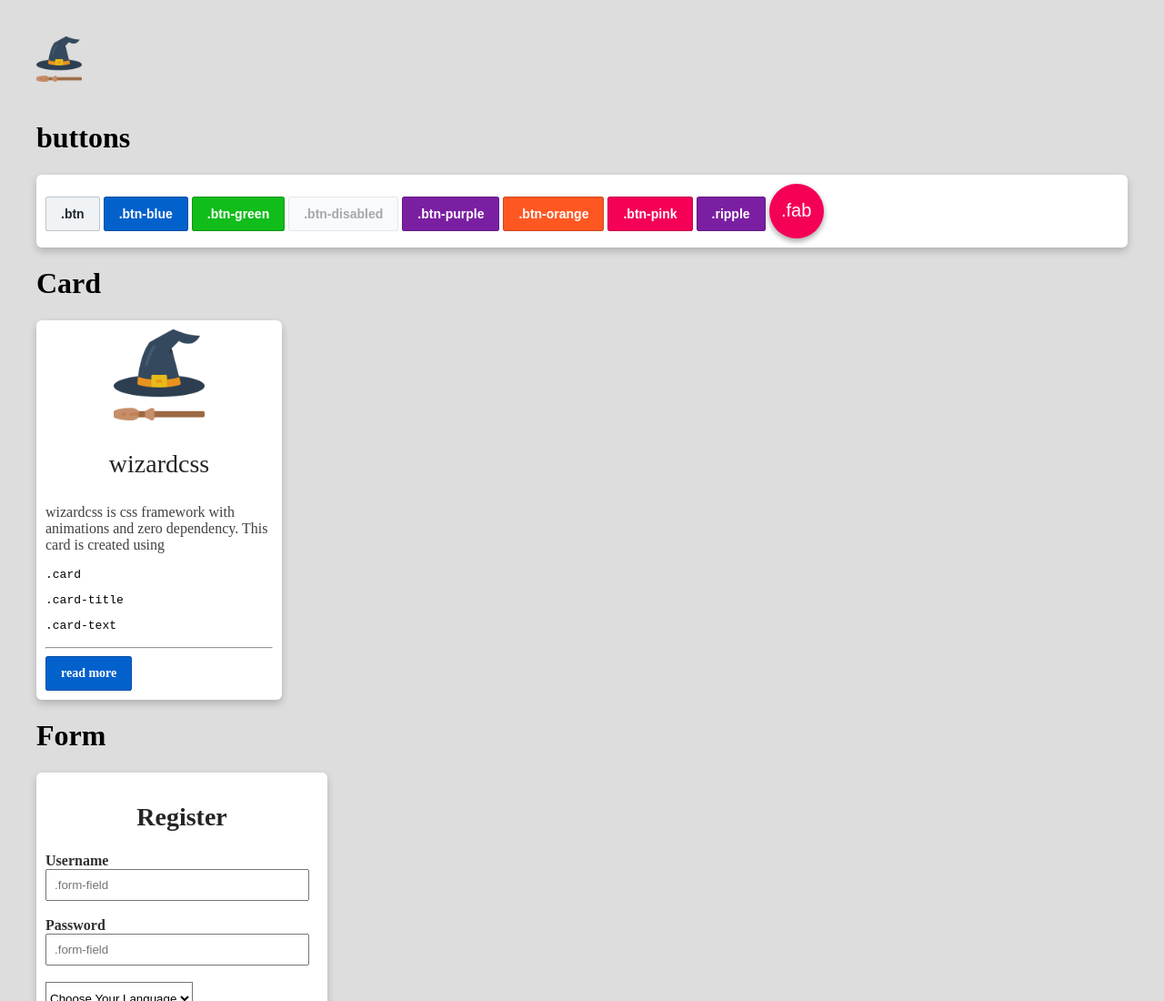
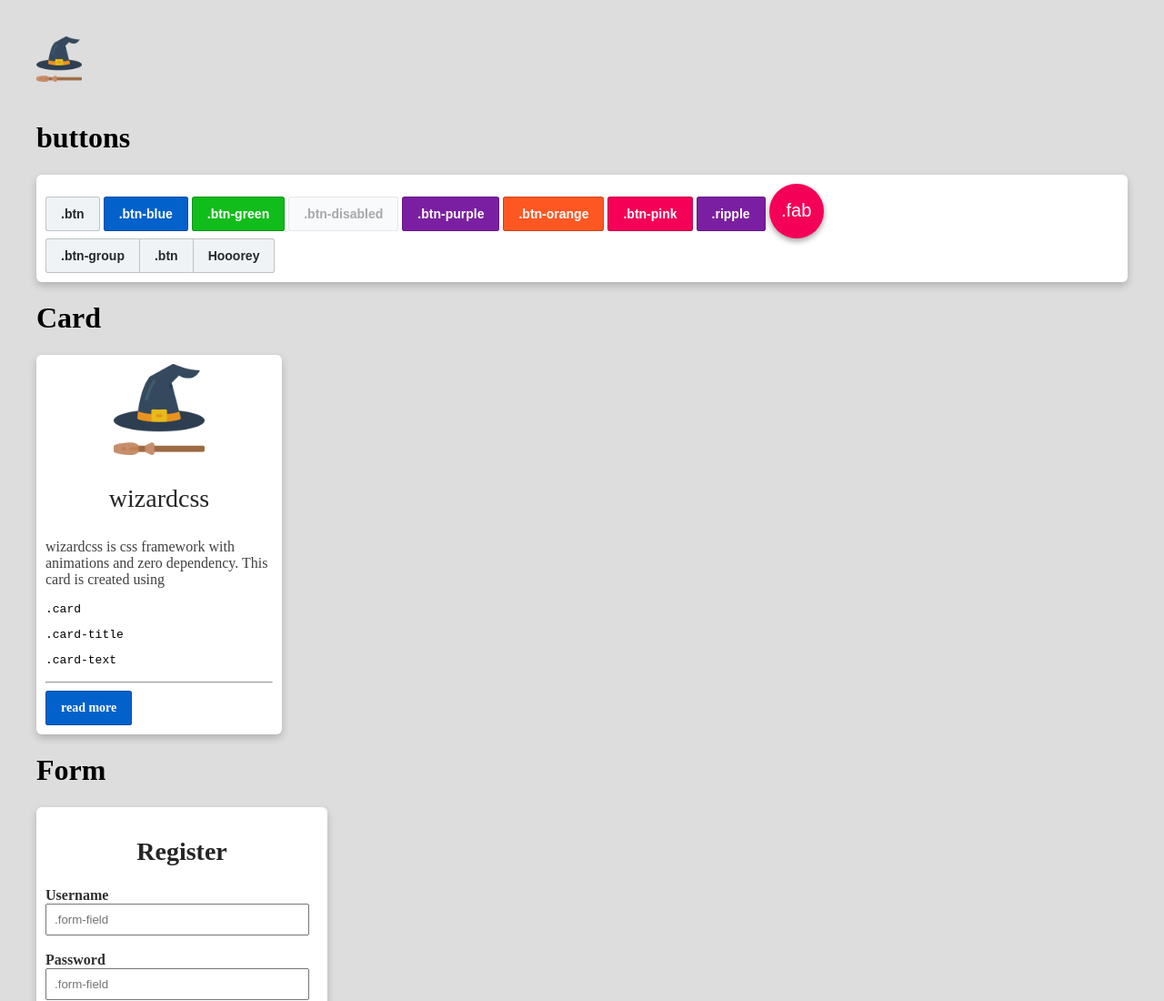
Before and after one commit to iamabs2001/wizardcss, a website built with webpack: page index.html in a window 1280 px wide. Shown: the top 1100 px of the page at 91% size. Built offline with nearby package versions, Linux system fonts and the light colour scheme.

Commit message:
New Button Component : Button Group

```diff
--- a/index.html
+++ b/index.html
@@ -24,6 +24,11 @@
         <button class="btn btn-pink">.btn-pink</button>
         <button class="btn btn-purple ripple ">.ripple</button>
         <button class="fab">.fab</button>
+        <div class="btn-group">
+            <button class="btn">.btn-group</button>
+            <button class="btn">.btn</button>
+            <button class="btn">Hooorey</button>
+        </div>
     </div>
 
     <h1>Card</h1>
--- a/src/components/button.scss
+++ b/src/components/button.scss
@@ -23,6 +23,28 @@
 .btn:focus {
     outline: none;
     border: 1px solid rgba(0, 0, 0, 0.5);
+}
+
+.btn-group {
+    display: flex;
+    border: .0625rem solid var(--button-group-border-color);
+    border-radius: var(--universal-border-radius);
+    margin: var(--universal-margin);
+}
+
+.btn-group>:not(:first-child) {
+    border-left: 1px solid var(--btn-group-border-color);
+    border-radius: 0px;
+}
+
+.btn-group>:first-child {
+    border-top-right-radius: 0px;
+    border-bottom-right-radius: 0px;
+}
+
+.btn-group>:last-child {
+    border-top-right-radius: 0.20em;
+    border-bottom-right-radius: 0.20em;
 }
 
 .fab {
```
Also changed, not shown: dist/wizardcss.min.css.
